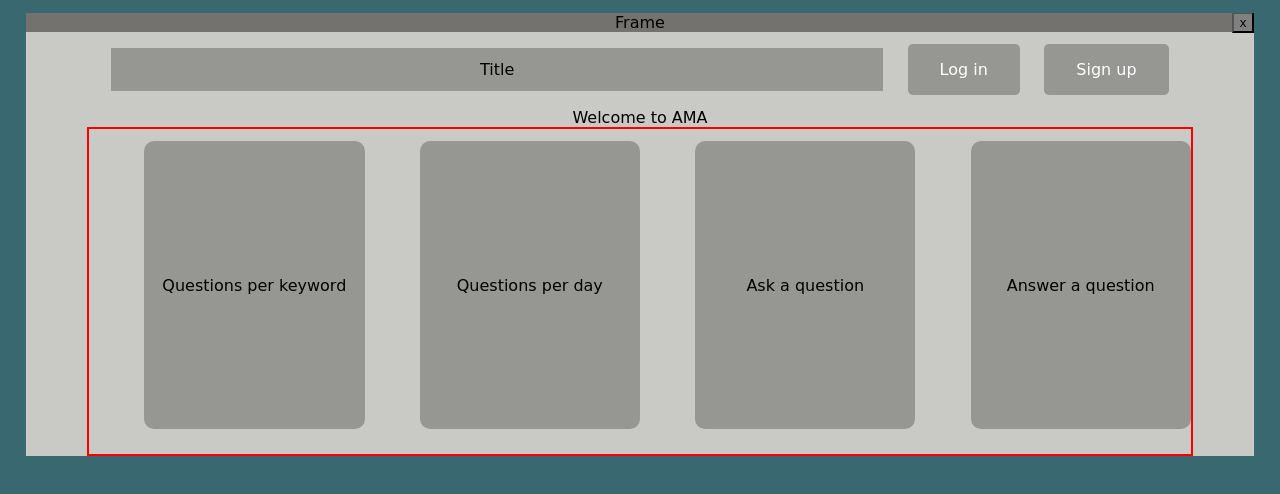
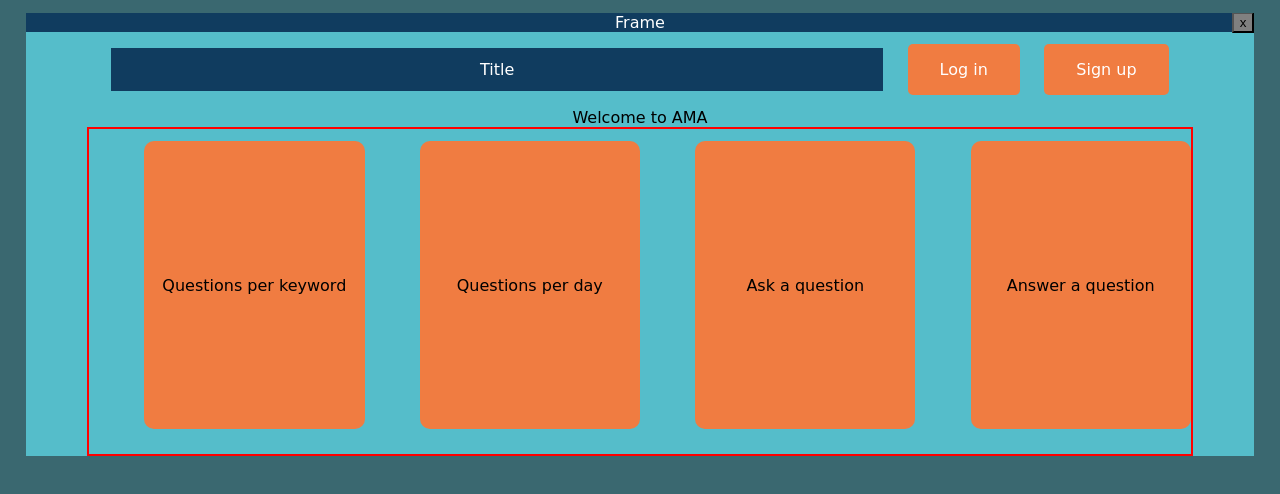
Before and after one commit to antokarant/SaaS_Team31, a React (Create React App) app in the folder frontend/: page / in a window 1280 px wide. Shown: the top 494 px of the page. Built offline with nearby package versions, Linux system fonts and the light colour scheme.

Commit message:
Add color

```diff
--- a/frontend/src/App.css
+++ b/frontend/src/App.css
@@ -3,6 +3,13 @@
     --bg-color2: #c9c9c5;
     --bg-color3: #73726e;
     --bg-color4: #969693;
+    --background: #C8EEF9;
+    /* THE ABOVE ARE NOT BEING USED AT THE MOMENT */
+
+    --primary-deep: #103C5F;
+    --primary-light: #55BDCA;
+    --secondary-deep: #DF622C;
+    --secondary-light: #F07C41;
 
     --main-font: "Comic Sans MS";
 }
@@ -16,7 +23,7 @@
 
 .App {
   text-align: center;
-  background-color: var(--bg-color2);
+  background-color: var(--primary-light);
 
   margin-bottom: 2%;
   margin-left: 2%;
@@ -28,7 +35,7 @@
 
 .layout {
     text-align: center;
-    background-color: var(--bg-color2);
+    background-color: var(--primary-light);
 
     margin-top: 1%;
     margin-left: 2%;
@@ -42,7 +49,8 @@
 .header {
   /*width: 100%;
   height: 5%;*/
-  background-color: var(--bg-color3);
+  background-color: var(--primary-deep);
+  color: white;
   display: flex;
   justify-content: center;
   align-items: center;
@@ -57,7 +65,8 @@
 
 .main-title {
     display: inline-block;
-    background-color: var(--bg-color4);
+    background-color: var(--primary-deep);
+    color: white;
     margin-top: 1%;
     margin-left: 1%;
     margin-right: 1%;
@@ -70,7 +79,7 @@
     margin-top: 1%;
     margin-left: 1%;
     margin-right: 1%;
-    background-color: var(--bg-color4);
+    background-color: var(--secondary-light);
     display: inline-block;
     border: none;
     color: white;
@@ -84,7 +93,7 @@
 }
 
 .cool-btn:hover {
-    background-color: var(--bg-color3);
+    background-color: var(--secondary-deep);
 }
 
 .mainheader {
@@ -114,7 +123,7 @@
   margin-left:12.5%;
   height: 50%;
   border-radius: 12%;
-  background-color: var(--bg-color2);
+  background-color: var(--secondary-light);
   justify-content: center;
   align-items: center;
 }
@@ -207,7 +216,7 @@ textarea {
 }
 
 .big-box {
-    background-color: var(--bg-color4);
+    background-color: var(--secondary-light);
     text-align: center;
     height: 18em;
     width: 20%;
@@ -223,5 +232,5 @@ textarea {
 }
 
 .big-box:hover {
-    background-color: var(--bg-color3);
+    background-color: var(--secondary-deep);
 }
```
